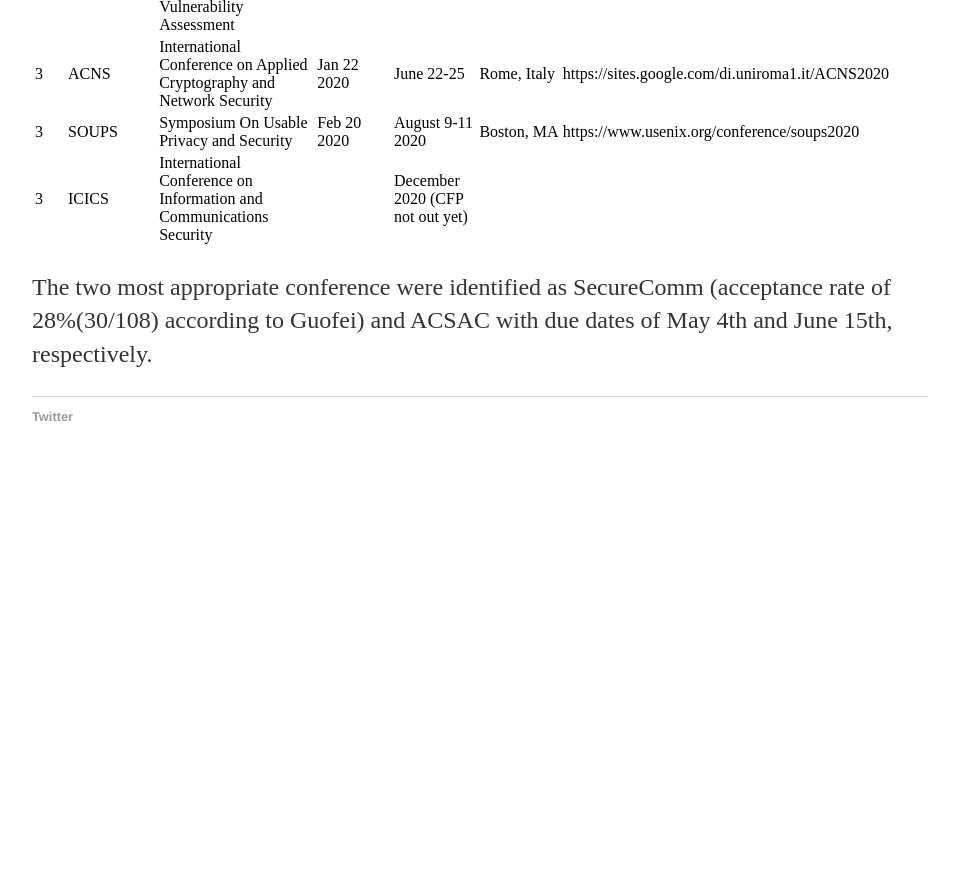
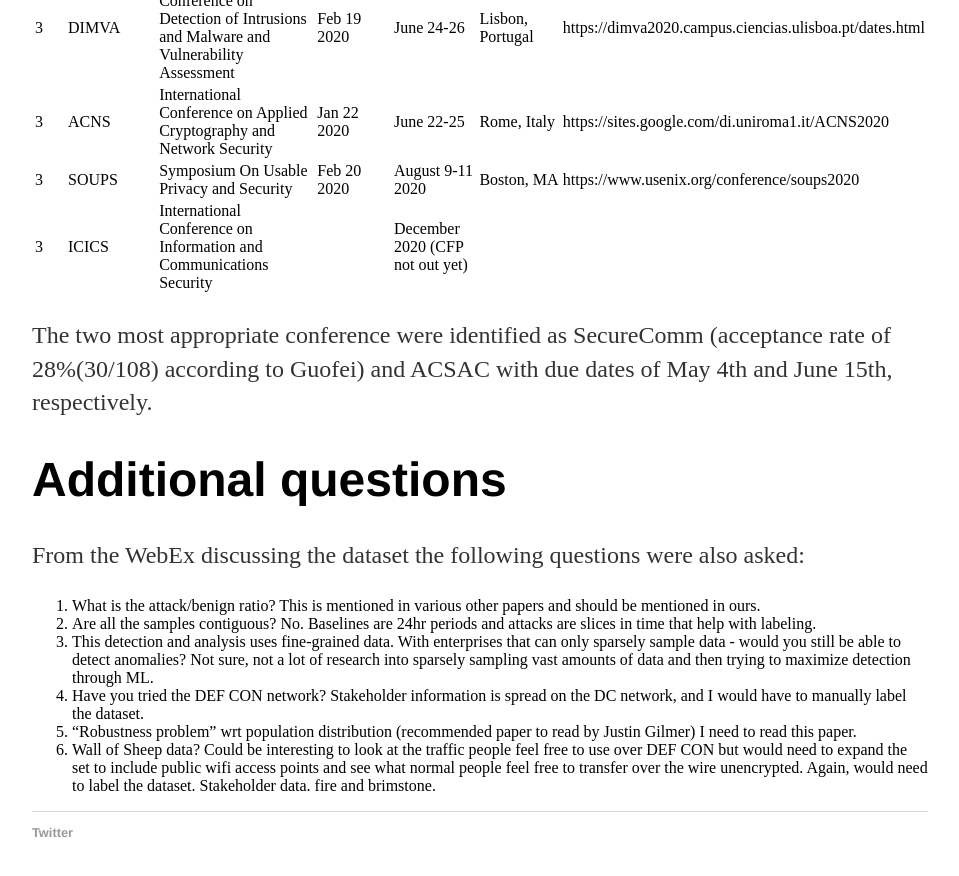
Before and after one commit to infosecanon/infosecanon.github.io, a Jekyll site: the page built from _posts/2020-02-24-comments-and-cons.md, in a window 1280 px wide and 900 px high, scrolled down 4316 px. Shown: the top 876 px of the window, without its empty margins (160-1119 px from the left). Built offline with Jekyll 4.4.1, drawn with Linux system fonts in a browser that asks for light colours; before the commit the page ends 4800 px from its top, so only the background shows below that.

Commit message:
Update 2020-02-24-comments-and-cons.md

```diff
--- a/_posts/2020-02-24-comments-and-cons.md
+++ b/_posts/2020-02-24-comments-and-cons.md
@@ -85,7 +85,7 @@
 - [ ] Justify the false positive / false negative argument
 
 
-## Where to go next
+# Where to go next
 An initial search of conferences that could be both appropriate for the content and timely led to this table:
 
 Tier  | Abrev | Name | CFP | Date | Location     | Site
@@ -106,3 +106,18 @@
 3	| ICICS	| International Conference on Information and Communications Security	| | December 2020 (CFP not out yet)
 
 The two most appropriate conference were identified as SecureComm (acceptance rate of 28%(30/108) according to Guofei) and ACSAC with due dates of May 4th and June 15th, respectively.
+
+# Additional questions
+From the WebEx discussing the dataset the following questions were also asked:
+1. What is the attack/benign ratio?
+This is mentioned in various other papers and should be mentioned in ours.
+1. Are all the samples contiguous?
+No. Baselines are 24hr periods and attacks are slices in time that help with labeling.
+1. This detection and analysis uses fine-grained data. With enterprises that can only sparsely sample data - would you still be able to detect anomalies?
+Not sure, not a lot of research into sparsely sampling vast amounts of data and then trying to maximize detection through ML.
+1. Have you tried the DEF CON network?
+Stakeholder information is spread on the DC network, and I would have to manually label the dataset.
+1. "Robustness problem" wrt population distribution (recommended paper to read by Justin Gilmer)
+I need to read this paper.
+1. Wall of Sheep data?
+Could be interesting to look at the traffic people feel free to use over DEF CON but would need to expand the set to include public wifi access points and see what normal people feel free to transfer over the wire unencrypted. Again, would need to label the dataset. Stakeholder data. fire and brimstone.
```
